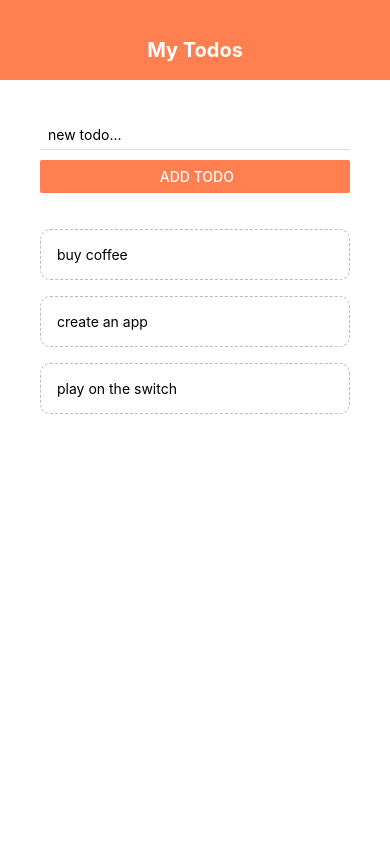
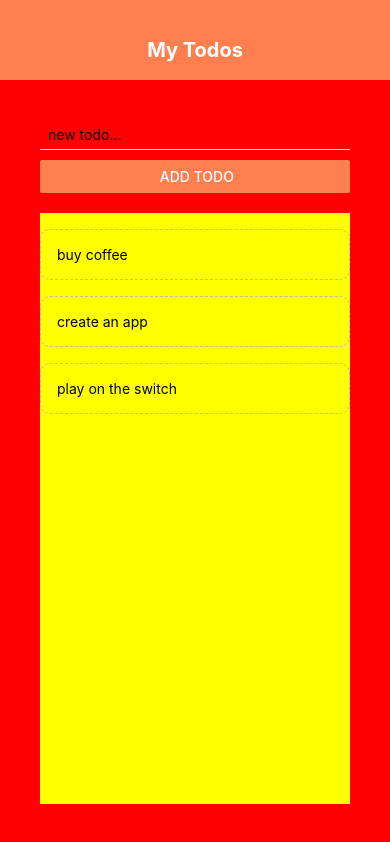
Before and after one commit to mohitkushwaha475/TodoAPP, a React Native app: screen / in a window 390 px wide. Built offline with nearby package versions, Linux system fonts and the light colour scheme.

Commit message:
flex property added

```diff
--- a/App.js
+++ b/App.js
@@ -4,7 +4,7 @@
 import TodoItem from './components/TodoItem';
 import AddTodo from './components/addTodo';
 
-
+import Sandbox from './components/sandbox';
 
 export default function App() {
   const [todos, setTodos] = useState([
@@ -40,6 +40,8 @@
 
 
   return (
+
+  //  <Sandbox />
     <TouchableWithoutFeedback onPress={()=>{
       Keyboard.dismiss()
       console.log('dismised keyboard')
@@ -70,8 +72,12 @@
   },
   content: {
     padding: 40,
+    backgroundColor:"red",
+    flex:1,
   },
   list: {
     marginTop: 20,
+  backgroundColor:'yellow',
+  flex:1,
   },
 });
--- /dev/null
+++ b/components/sandbox.js
@@ -0,0 +1,46 @@
+import React from 'react';
+import { StyleSheet, Text, View } from 'react-native';
+
+export default function Sandbox() {
+  return (
+    <View style={styles.container}>
+      <Text style={styles.boxOne}>one</Text>
+      <Text style={styles.boxTwo}>two</Text>
+      <Text style={styles.boxThree}>three</Text>
+      <Text style={styles.boxFour}>four</Text>
+    </View>
+  );
+}
+
+const styles = StyleSheet.create({
+  container: {
+    paddingTop: 40,
+    backgroundColor: '#ddd',
+    flexDirection: 'row',
+    justifyContent: 'space-around',
+    alignItems: 'center',
+    height: '100%',
+  },
+  boxOne: {
+    flex: 1,
+    backgroundColor: 'violet',
+    padding: 10,
+  },
+  boxTwo: {
+    flex: 2,
+    backgroundColor: 'gold',
+    padding: 10,
+    alignSelf: 'flex-end',
+  },
+  boxThree: {
+    flex: 1,
+    backgroundColor: 'coral',
+    padding: 10,
+  },
+  boxFour: {
+    flex: 3,
+    backgroundColor: 'skyblue',
+    padding: 10,
+    alignSelf: 'flex-start',
+  }
+});
```
